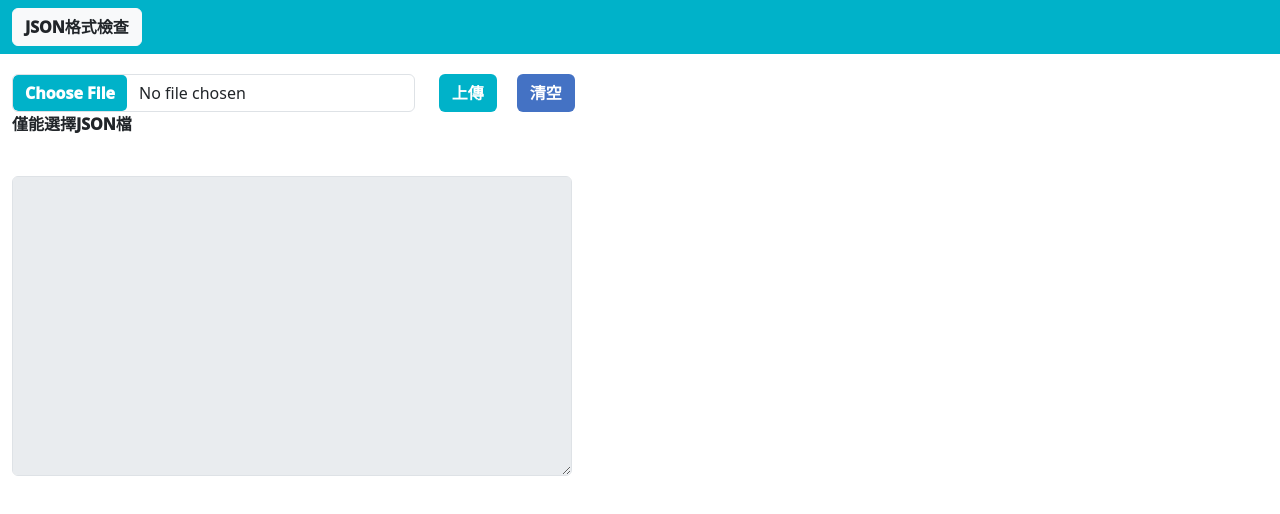
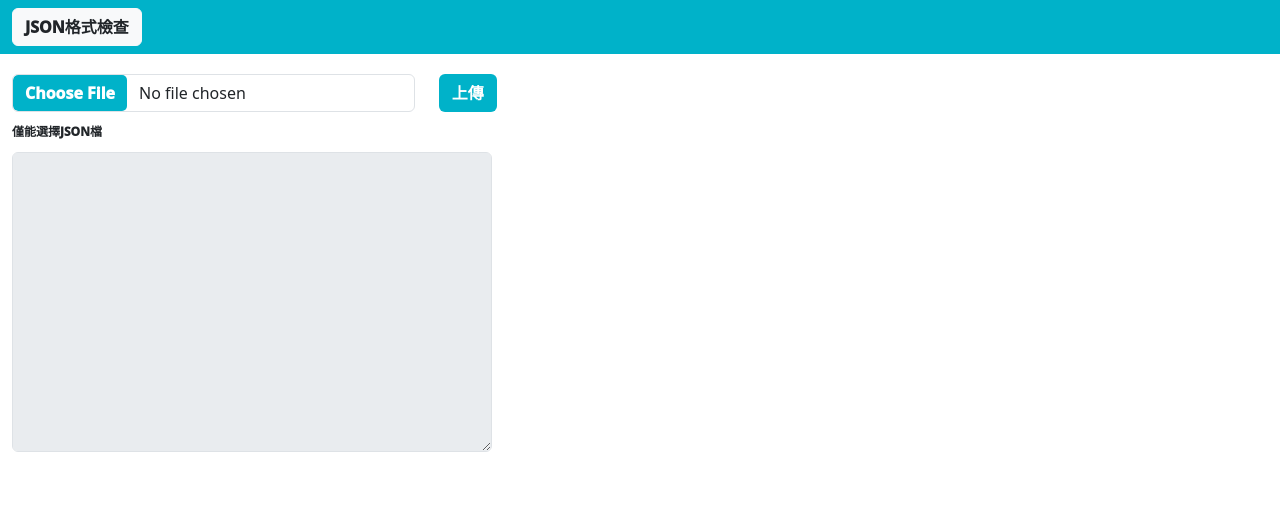
Before and after one commit to Dggrdg/CmsFront, a Vue app: page / in a window 1280 px wide. Shown: the top 514 px of the page. Built offline with nearby package versions, Linux system fonts and the light colour scheme.

Commit message:
2025091602

```diff
--- a/src/css/global.css
+++ b/src/css/global.css
@@ -26,7 +26,7 @@ input[type="file"]::file-selector-button {
 }
 
 #jsonCheck textarea {
-    width: 560px;
+    width: 480px;
     height: 300px;
 }
 
@@ -44,4 +44,5 @@ input[type="file"]::file-selector-button {
 
 #jsonCheck .hint{
     font-weight: 1000;
+    font-size: 12px;
 }
--- a/src/view/JsonCheck.vue
+++ b/src/view/JsonCheck.vue
@@ -6,20 +6,20 @@
           type="file"
           class="form-control col-4"
           aria-describedby="basic-addon1"
-          @change="selectFile"
+          accept="json"
+          @change="handleFile($event)"
         />
       </div>
       <div class="col-4" style="display: flex; gap: 20px">
         <button type="button" class="btn uploadbtn">上傳</button>
-        <button type="button" class="btn clearbtn">清空</button>
       </div>
-      <div class="col-12" style="display: flex; align-content: center">
-        <p class="hint">僅能選擇JSON檔</p>
+      <div class="col-12 d-flex align-items-center" style="height: 40px">
+        <p class="hint m-0">僅能選擇JSON檔</p>
       </div>
       <div class="col-5">
         <textarea
           disabled
-          class="form-control mt-4"
+          class="form-control"
           id="exampleFormControlTextarea1"
           rows="3"
         ></textarea>
@@ -29,9 +29,13 @@
 </template>
 
 <script lang = "ts" setup>
-// import { ref } from "vue";
+let jsonFile: any = null;
 
-// const file = ref();
+function handleFile(event: Event) {
+  jsonFile = event.target;
 
-const selectFile = () => {};
+  console.log(jsonFile);
+}
+
+//重置檔案選擇器
 </script>
```
